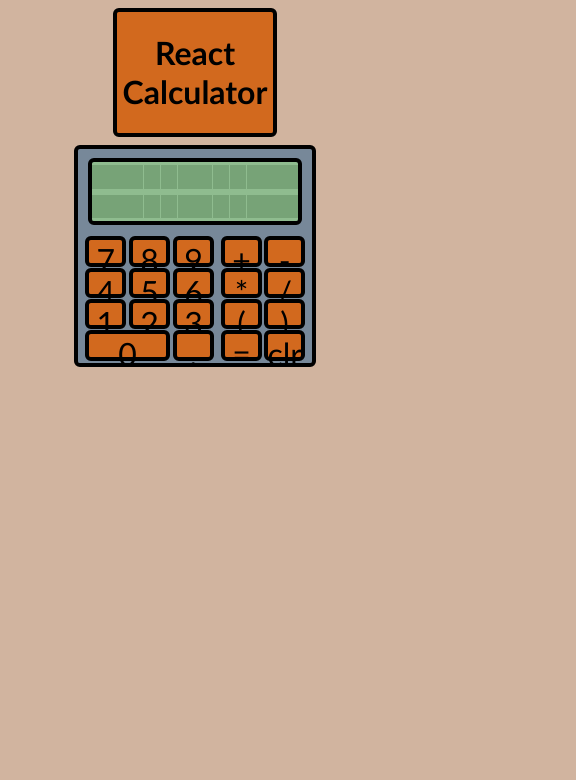
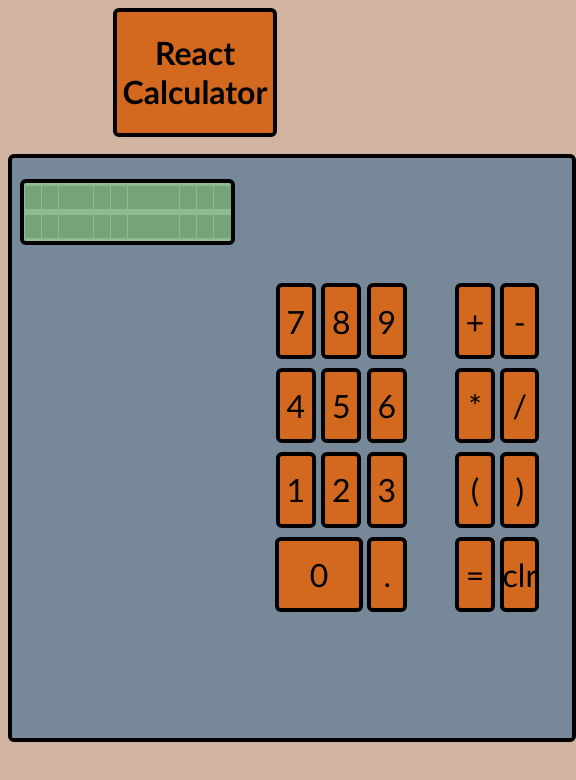
Before and after one commit to connerdrake98/react-calculator, a React (Create React App) app: page / in a window 390 px wide. Shown: the top 780 px of the page, 576 px wide, since content can reach past the window. Built offline with nearby package versions, Linux system fonts and the light colour scheme.

Commit message:
Fixed mobile layout

```diff
--- a/src/ButtonContainers.js
+++ b/src/ButtonContainers.js
@@ -1,22 +1,22 @@
 // structure button info into an object for each button and also add the button keys here so they can be added when the buttons are rendered
 
-const DEFAULT_BUTTON_HEIGHT = "18%";
-const DEFAULT_NUM_BUTTON_WIDTH = "25%";
-const DEFAULT_OP_BUTTON_WIDTH = "38%";
+const DEFAULT_BUTTON_HEIGHT = "8vh";
+const DEFAULT_NUM_BUTTON_WIDTH = "8.2vw";
+const DEFAULT_OP_BUTTON_WIDTH = "8vw";
 
 export const BUTTON_CONTAINERS = {
   id: "root-button-container",
   style: {
-    height: "65%",
-    width: "97%",
+    height: "45vh",
+    width: "80vw",
   },
   classes: "center flex",
   children: [
     {
       id: "numeric",
       style: {
-        height: "90%",
-        width: "58%",
+        height: "40vh",
+        width: "35vw",
       },
       classes: "center flex",
       buttons: [
@@ -102,8 +102,8 @@ export const BUTTON_CONTAINERS = {
     {
       id: "auxilliaries",
       style: {
-        height: "90%",
-        width: "38%",
+        height: "40vh",
+        width: "23vw",
       },
       classes: "center flex",
 
--- a/src/index.css
+++ b/src/index.css
@@ -1,3 +1,12 @@
+@media handheld (max-width: 1200) {
+  #digit {
+    font-size: large;
+  }
+  .border {
+    border: 2px solid black;
+  }
+}
+
 body {
   background-color: rgb(209, 180, 159);
   font-family: "Trebuchet MS", "Lucida Sans Unicode", "Lucida Grande",
@@ -49,17 +58,16 @@ body {
 }
 
 #calculator {
-  width: 60vw;
-  height: 55vw;
-  margin-top: 2vw;
+  width: 560px;
+  height: 580px;
+  margin-top: 2vh;
   background-color: lightslategray;
 }
 
 #screen {
   width: 53vw;
   height: 15vw;
-  margin-top: 2.5vw;
-  margin-bottom: 1vw;
+  margin-top: 2.5vh;
   background-color: darkseagreen;
 }
 
```
